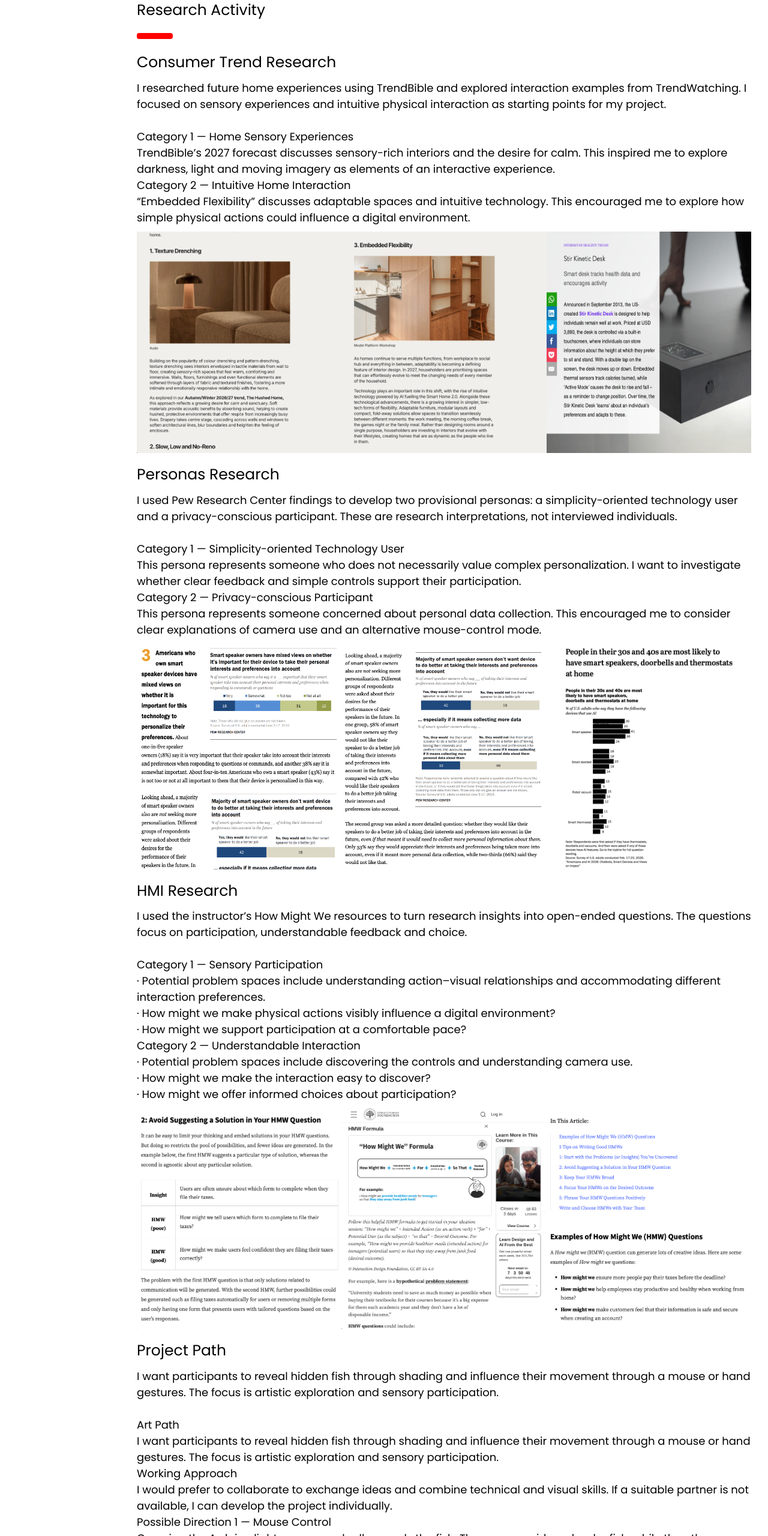
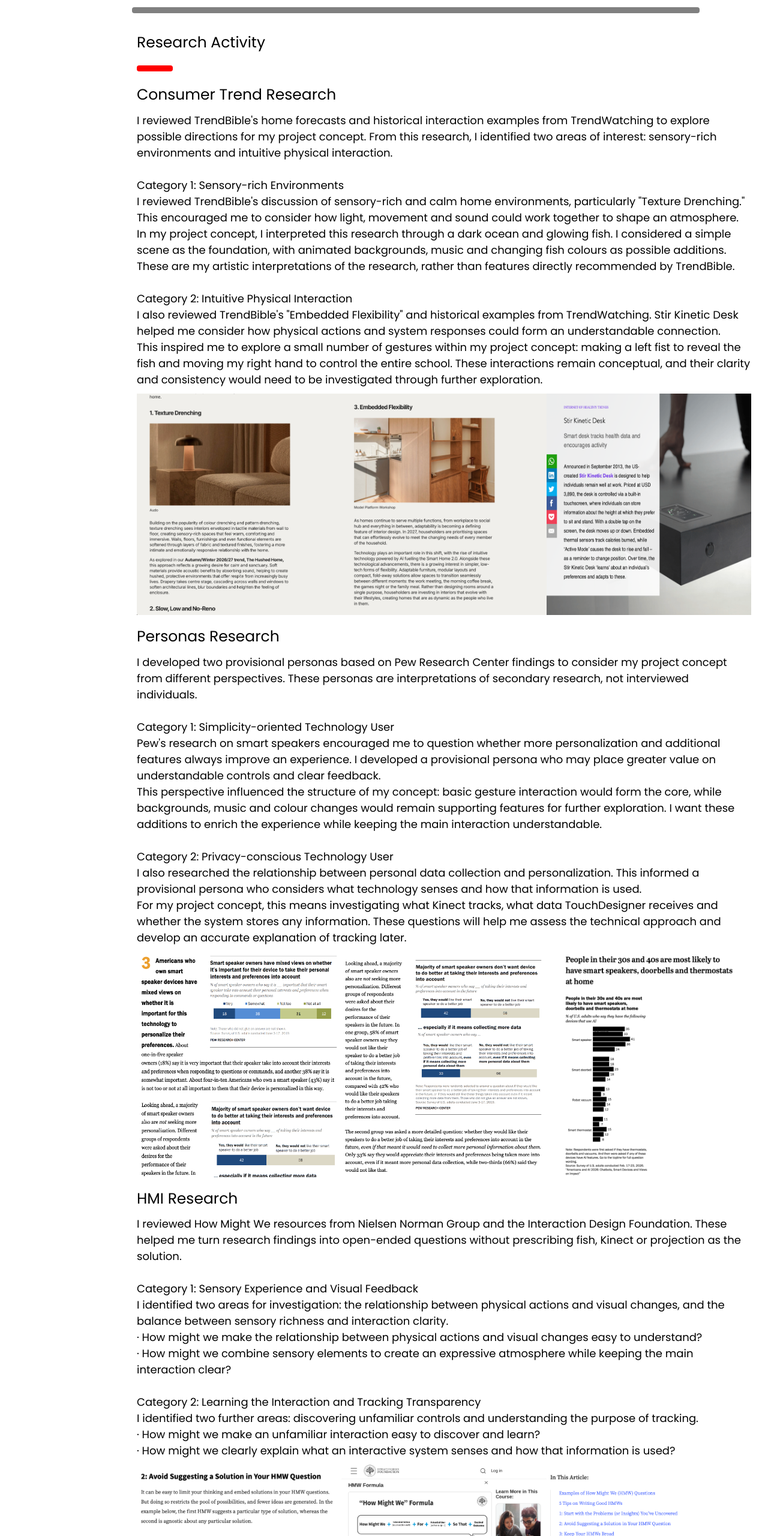
Before and after one commit to UOHZIQIZ/Ziqi-Zhou.Physical-Computing-Module-1-Web, a plain HTML site: page index.html in a window 1280 px wide. Shown: the part 2180-4740 px from the top of the page at 60% size. Drawn offline with nearby package versions, Linux system fonts and the light colour scheme.

Commit message:
Replace website with latest uploaded Module 1 content

```diff
--- a/index.html
+++ b/index.html
@@ -107,8 +107,8 @@ img {
     <h1 class="w3-xxxlarge w3-text-red"><b>Module 1</b></h1>
     <hr style="width:50px;border:5px solid red" class="w3-round">
     <h2>Activity Research</h2>
-    <h3>In Activity 1, I made my first attempt to use the Blink sample application for Arduino to see the full flow from code compilation to uploading to an onboard LED blink.<br>
-	In Activity 2, I primarily explored how to connect an Arduino to ProtoPie Connect so that data from physical sensors could influence the digital interface. By collecting sensor data via the Arduino and then using ProtoPie Connect to transmit that data to the interactive prototype, I was able to achieve real-time interaction between physical inputs and the digital interface. This activity gave me a deeper understanding of how hardware, data, and UI/UX prototypes are connected and work together.<br>
+    <h3>In Activity 1, I made my first attempt to use the Blink sample application for Arduino to see the full flow from code compilation to uploading to an onboard LED blink.<br><br>
+	In Activity 2, I primarily explored how to connect an Arduino to ProtoPie Connect so that data from physical sensors could influence the digital interface. By collecting sensor data via the Arduino and then using ProtoPie Connect to transmit that data to the interactive prototype, I was able to achieve real-time interaction between physical inputs and the digital interface. This activity gave me a deeper understanding of how hardware, data, and UI/UX prototypes are connected and work together.<br><br>
 	In this activity 3, I connected Arduino to TouchDesigner and used a potentiometer to control a circular visual effect in real time. I explored how sensor data can be transferred through serial communication and used to change digital visuals. I learned how to check Arduino data, connect basic TouchDesigner nodes, and adjust visual parameters. This helped me understand how physical inputs can create interactive visual experiences.
     </h3>
   </div>
@@ -157,11 +157,14 @@ img {
     <h2>Research Activity</h2>
     <hr style="width:50px;border:5px solid red" class="w3-round">
     <h2>Consumer Trend Research</h2>
-    <h3>I researched future home experiences using TrendBible and explored interaction examples from TrendWatching. I focused on sensory experiences and intuitive physical interaction as starting points for my project.<br><br>
-	Category 1 — Home Sensory Experiences<br>
-	TrendBible’s 2027 forecast discusses sensory-rich interiors and the desire for calm. This inspired me to explore darkness, light and moving imagery as elements of an interactive experience.<br>
-	Category 2 — Intuitive Home Interaction<br>
-	“Embedded Flexibility” discusses adaptable spaces and intuitive technology. This encouraged me to explore how simple physical actions could influence a digital environment.
+    <h3>I reviewed TrendBible's home forecasts and historical interaction examples from TrendWatching to explore possible directions for my project concept. From this research, I identified two areas of interest: sensory-rich environments and intuitive physical interaction.<br><br>
+Category 1: Sensory-rich Environments<br>
+I reviewed TrendBible's discussion of sensory-rich and calm home environments, particularly "Texture Drenching." This encouraged me to consider how light, movement and sound could work together to shape an atmosphere.<br>
+In my project concept, I interpreted this research through a dark ocean and glowing fish. I considered a simple scene as the foundation, with animated backgrounds, music and changing fish colours as possible additions. These are my artistic interpretations of the research, rather than features directly recommended by TrendBible.<br><br>
+
+Category 2: Intuitive Physical Interaction<br>
+I also reviewed TrendBible's "Embedded Flexibility" and historical examples from TrendWatching. Stir Kinetic Desk helped me consider how physical actions and system responses could form an understandable connection.<br>
+This inspired me to explore a small number of gestures within my project concept: making a left fist to reveal the fish and moving my right hand to control the entire school. These interactions remain conceptual, and their clarity and consistency would need to be investigated through further exploration.
     </h3>
     <div class="grid">
       <img src="images/Research/1.png" style="width:100%" onclick="onClick(this)" alt="TrendBible’s sensory and calming home forecast provided a starting point for exploring light, atmosphere and participation.">
@@ -169,11 +172,15 @@ img {
       <img src="images/Research/3.png" style="width:100%" onclick="onClick(this)" alt="This historical example connects physical adjustment with responsive feedback. I used it to explore interaction principles rather than current product trends.">
     </div>
     <h2>Personas Research</h2>
-    <h3>I used Pew Research Center findings to develop two provisional personas: a simplicity-oriented technology user and a privacy-conscious participant. These are research interpretations, not interviewed individuals.<br><br>
-	Category 1 — Simplicity-oriented Technology User<br>
-	This persona represents someone who does not necessarily value complex personalization. I want to investigate whether clear feedback and simple controls support their participation.<br>
-	Category 2 — Privacy-conscious Participant<br>
-	This persona represents someone concerned about personal data collection. This encouraged me to consider clear explanations of camera use and an alternative mouse-control mode.
+    <h3>I developed two provisional personas based on Pew Research Center findings to consider my project concept from different perspectives. These personas are interpretations of secondary research, not interviewed individuals.<br><br>
+
+Category 1: Simplicity-oriented Technology User<br>
+Pew's research on smart speakers encouraged me to question whether more personalization and additional features always improve an experience. I developed a provisional persona who may place greater value on understandable controls and clear feedback.<br>
+This perspective influenced the structure of my concept: basic gesture interaction would form the core, while backgrounds, music and colour changes would remain supporting features for further exploration. I want these additions to enrich the experience while keeping the main interaction understandable.<br><br>
+
+Category 2: Privacy-conscious Technology User<br>
+I also researched the relationship between personal data collection and personalization. This informed a provisional persona who considers what technology senses and how that information is used.<br>
+For my project concept, this means investigating what Kinect tracks, what data TouchDesigner receives and whether the system stores any information. These questions will help me assess the technical approach and develop an accurate explanation of tracking later.
     </h3>
     <div class="grid">
       <img src="images/Research/4.png" style="width:100%" onclick="onClick(this)" alt="In Pew’s 2019 U.S. study, 43% of smart speaker owners did not consider personalization important. This informed my exploration of simpler interactions.">
@@ -181,15 +188,17 @@ img {
       <img src="images/Research/6.png" style="width:100%" onclick="onClick(this)" alt="Device ownership varies across age groups. However, ownership alone does not establish individual skills, needs or preferences.">
     </div>
     <h2>HMI Research</h2>
-    <h3>I used the instructor’s How Might We resources to turn research insights into open-ended questions. The questions focus on participation, understandable feedback and choice.<br><br>
-	Category 1 — Sensory Participation<br>
-	· Potential problem spaces include understanding action–visual relationships and accommodating different interaction preferences.<br>
-	· How might we make physical actions visibly influence a digital environment?<br>
-	· How might we support participation at a comfortable pace?<br>
-	Category 2 — Understandable Interaction<br>
-	· Potential problem spaces include discovering the controls and understanding camera use.<br>
-	· How might we make the interaction easy to discover?<br>
-	· How might we offer informed choices about participation?
+    <h3>I reviewed How Might We resources from Nielsen Norman Group and the Interaction Design Foundation. These helped me turn research findings into open-ended questions without prescribing fish, Kinect or projection as the solution.<br><br>
+
+Category 1: Sensory Experience and Visual Feedback<br>
+I identified two areas for investigation: the relationship between physical actions and visual changes, and the balance between sensory richness and interaction clarity.<br>
+· How might we make the relationship between physical actions and visual changes easy to understand?<br>
+· How might we combine sensory elements to create an expressive atmosphere while keeping the main interaction clear?<br><br>
+
+Category 2: Learning the Interaction and Tracking Transparency<br>
+I identified two further areas: discovering unfamiliar controls and understanding the purpose of tracking.<br>
+· How might we make an unfamiliar interaction easy to discover and learn?<br>
+· How might we clearly explain what an interactive system senses and how that information is used?<br>
     </h3>
     <div class="grid">
       <img src="images/Research/7.png" style="width:100%" onclick="onClick(this)" alt="This guidance helped me focus on the intended experience without requiring fish, a camera or a particular sensor in the question.">
@@ -197,16 +206,26 @@ img {
       <img src="images/Research/9.png" style="width:100%" onclick="onClick(this)" alt="I used these five tips to review my HMW questions, keeping them research-informed, outcome-focused, positive and open to different solutions.">
     </div>
     <h2>Project Path</h2>
-    <h3>
-	I want participants to reveal hidden fish through shading and influence their movement through a mouse or hand gestures. The focus is artistic exploration and sensory participation.<br><br>
-	Art Path<br>
-	I want participants to reveal hidden fish through shading and influence their movement through a mouse or hand gestures. The focus is artistic exploration and sensory participation.<br>
-	Working Approach<br>
-	I would prefer to collaborate to exchange ideas and combine technical and visual skills. If a suitable partner is not available, I can develop the project individually.<br>
-	Possible Direction 1 — Mouse Control<br>
-	Covering the Arduino light sensor gradually reveals the fish. The mouse guides a leader fish, while the others follow and maintain spacing.<br>
-	Possible Direction 2 — Hand Control<br>
-	Camera-based hand tracking guides the leader fish, while mouse control remains available. Tracking compatibility and stability require testing.
+    <h3>Art Path<br>
+Based on my research, I chose the Art path as the direction for my project concept. I want to explore the relationship between my physical gestures and digital life. Through darkness and glowing fish, I hope to express a transition from hidden life to visible movement. The concept focuses on atmosphere, motion and the relationship between physical actions and a projected environment.<br><br>
+
+Category 1: Basic Gesture Interaction<br>
+My basic idea is to use Kinect to track both hands and send movement data to TouchDesigner. Making a fist with my left hand would gradually reveal glowing fish, while moving my right hand would change the position and swimming direction of the entire school. A projector would display the visuals on a wall.<br>
+The concept centres on the entire fish school responding to my movements. I want to explore gesture recognition, smooth group movement and clear visual feedback. The implementation would be adjusted according to further research and practical conditions.<br><br>
+
+Category 2: Supporting Sensory Features<br>
+Building on the basic concept, I am considering animated ocean backgrounds, atmospheric music and gradual fish-colour changes as supporting features within the same project concept.<br>
+These effects are intended to create a more dreamlike atmosphere. Whether to include them, how to combine them and how far to develop them will depend on the progress of the basic interaction.<br><br>
+
+Working Approach:<br>
+I would prefer to collaborate, exchanging ideas and combining technical and visual skills to develop the concept. If I work independently, I will explore tracking, animation and projection gradually, according to the available equipment, time and my learning progress, before considering supporting effects.<br><br>
+
+Artistic Inspiration:<br>
+Studio Roosegaarde's GLOWING NATURE inspired me to consider how physical actions can reveal luminous life. My project concept explores an artistic interpretation of this relationship through gesture tracking and digital imagery.<br><br>
+
+Current Progress and Next Steps:<br>
+I have created a concept preview and installation illustrations with AI assistance to communicate the intended experience. The combination of Kinect, TouchDesigner and projection remains a proposed technical approach requiring further exploration.<br>
+Next, I will begin translating the concept into initial experiments, exploring the basic gesture interaction and gradually developing supporting elements such as backgrounds, music and colour changes according to practical results. Throughout this process, I will document outcomes, feedback and revisions to refine the project concept.
     </h3>
     <div class="grid">
       <img src="images/Research/1.png" style="width:100%" onclick="onClick(this)" alt="The home sensory trend inspires me to explore the atmosphere formed by light and darkness and develop it into an engaging digital ocean experience.">
@@ -222,23 +241,23 @@ img {
     <h1 class="w3-xxxlarge w3-text-red"><b>Project 1 Concept</b></h1>
     <hr style="width:50px;border:5px solid red" class="w3-round">
     <h2>Project 1 Concept</h2>
-    <p>ART Path — Signal → Visual (TouchDesigner)<br>
+    <p>ART Path — Gesture → Visual (Kinect + TouchDesigner)<br><br>
 Concept: <br>
-Light Beneath the Dark is a proposed interactive artwork combining Arduino and TouchDesigner. The scene begins as a dark ocean. Covering the light sensor gradually reveals glowing fish, while restoring light makes them slowly fade away.<br>
+My project concept is an interactive artwork using Kinect, TouchDesigner and a projector. Participants use hand gestures to gradually reveal and move the visuals created in TouchDesigner.<br><br>
 
 Interaction: <br>
-I plan to offer mouse control and camera-based hand tracking. Participants guide a leader fish, while the others follow with spacing, delay and smooth turning.<br>
+My idea is to use Kinect to track the movements of my hands and send the motion data to TouchDesigner to control the school of fish on the screen. The screen initially displays a deep, dark ocean; when I clench my left fist, a school of glowing fish gradually appears. At the same time, I can control the position and swimming direction of the entire school by moving my right hand. The fish will respond smoothly to my movements and maintain a certain distance from one another as they move, creating a natural school-swimming effect. Finally, the image is projected onto a wall, creating a connection between my body movements and the digital lifeforms in the projection. These are the interactive effects I plan to implement, though I still need to set up the connections and conduct testing.<br><br>
 
 Artistic Exploration: <br>
-The project explores darkness, hidden life and the relationship between physical actions and digital environments. Participants gradually discover how their presence influences the scene.<br>
+My project explores darkness, hidden life, and the relationship between bodily gestures and digital environments. By contrasting a deep, dark ocean background with schools of glowing fish, I aim to express the transformation of life from concealment to revelation. By controlling the schools of fish through gestures, I seek to explore how bodily movements translate into visual changes, allowing the digital ocean to take on a sense of life that responds to movement.<br><br>
 
 Inspiration: <br>
-Studio Roosegaarde’s GLOWING NATURE inspired my exploration of actions revealing luminous life. My project interprets this relationship through sensors and digital imagery.<br>
+Studio Roosegaarde's "GLOWING NATURE" inspired me to reflect on the connection between bodily movement and luminous life forms. I hope to translate this inspiration into a digital format, using Kinect gesture tracking, schools of glowing fish, and projections to explore how movement reveals hidden life and influences its motion.<br><br>
 
 Next Steps: <br>
-I will first develop mouse-controlled fish movement, then connect the light sensor and test hand tracking. Testing will focus on understandable controls, natural movement and clear responses to shading.
+I will first connect the Kinect to TouchDesigner to test hand tracking and left-hand fist recognition, and then link the movement of my right hand to the movement of the entire school of fish. Afterward, I will refine the dark ocean background, the fish's glow effects, and their swimming animations, and test the wall projection. I will focus on checking whether the gesture recognition is stable, whether the visual response is clear, and whether the fish's movements appear natural.
     </p>
-    <img src="images/Concept/13.png" style="width:100%" onclick="onClick(this)" alt="My idea is for participants to cover the Arduino light sensor with one hand to gradually reveal the glowing fish, while moving their other hand for the computer’s built-in camera to track. This movement guides the leader fish, while the other fish follow. The computer, Arduino and projector are placed on the same table, with TouchDesigner processing the visuals and projecting them onto the wall. This image was generated with AI assistance based on my ideas to illustrate the planned setup and interaction. The actual setup and effects still need to be tested.">
+    <img src="images/Concept/13.png" style="width:100%" onclick="onClick(this)" alt="This image was generated by AI based on my ideas and is used to show the planned layout and interaction methods of the device. The actual effect still needs to be tested.">
   </div>
 
    <!-- Modal for full size images on click-->
```
Also changed, not shown: images/Concept/13.png, images/Research/13.png (added).
